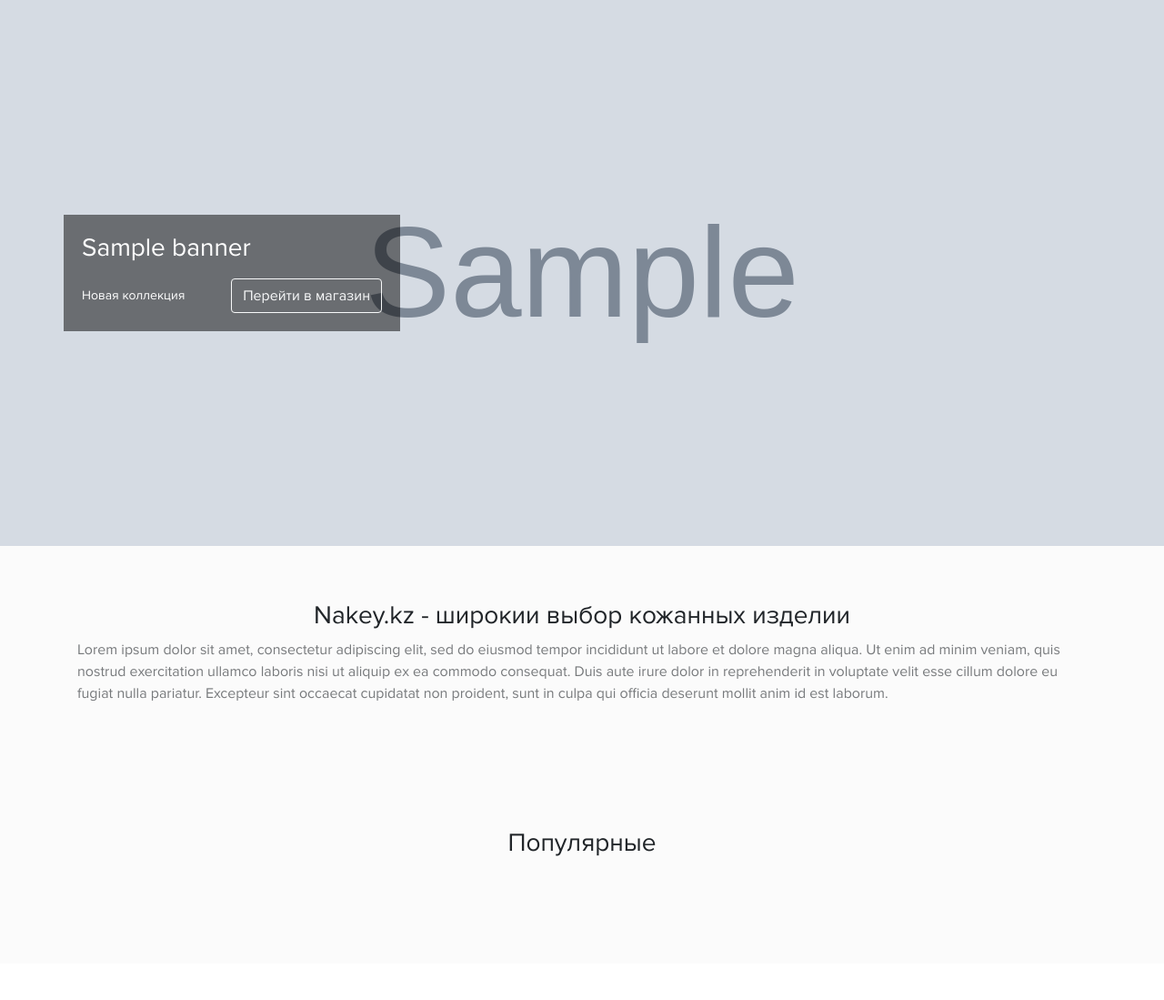
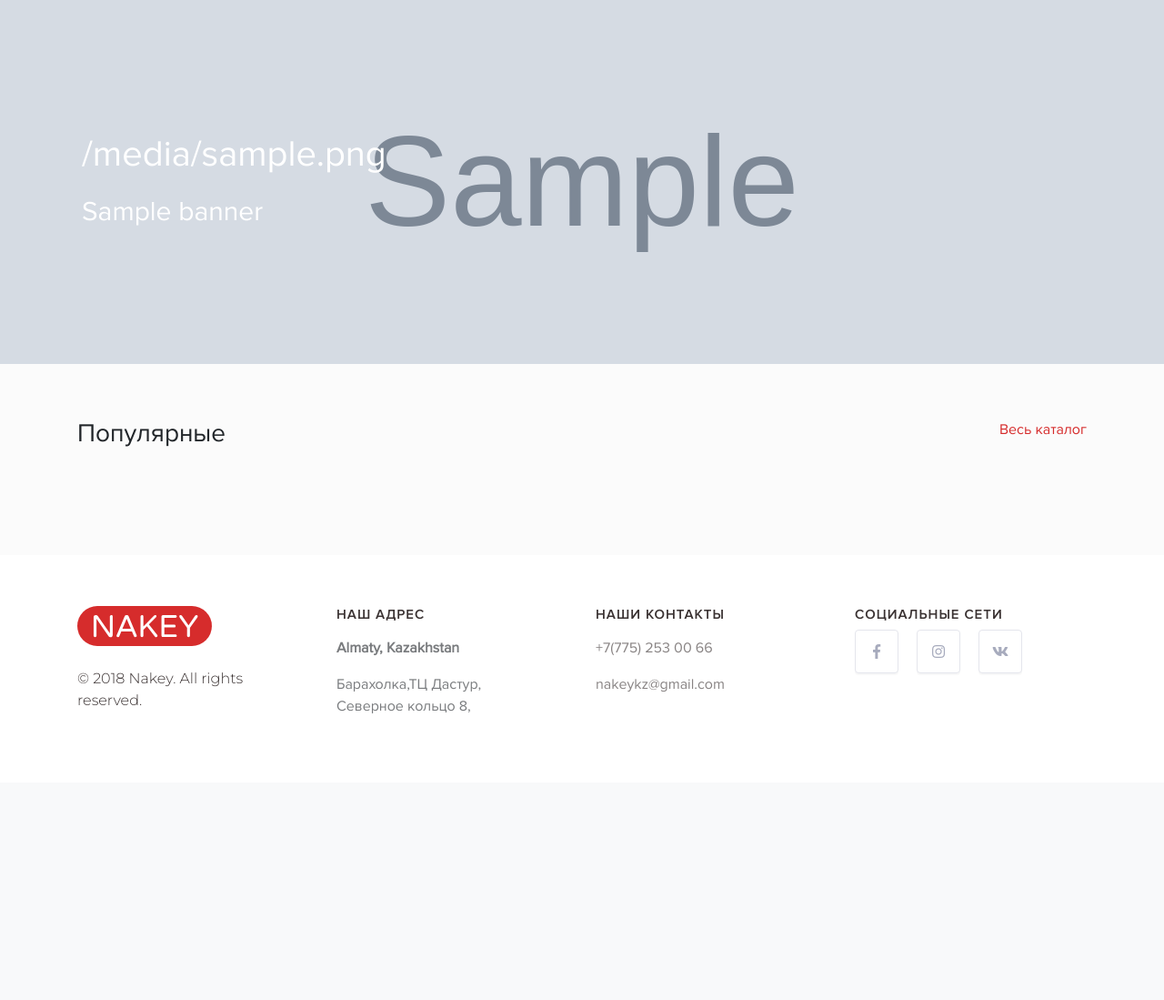
Before and after one commit to aibaq/nakey, a Django app: template nakey/templates/core/index.html in a window 1280 px wide. Shown: the part 75-1174 px from the top of the page at 91% size. After the commit the page ends 859 px from the top, so only its background shows below. Run offline with Django 3.2, Linux system fonts and the light colour scheme; the template is opened without the code that fills it: most values are stand-ins (such as "Sample title", 1, 10 or a date in 2020); grey boxes marked "Sample" are stand-in pictures; some libraries are stand-ins or nearby versions; some web fonts are replaced.

Commit message:
index page

```diff
--- a/nakey/static/css/base.css
+++ b/nakey/static/css/base.css
@@ -61,6 +61,9 @@ main.main{
 .color-red{
     color: #D62C2C;
 }
+a.color-red:hover{
+    color: #A41111;
+}
 .btn-nk{
     background: #D62C2C;
     border-radius: 0;
--- a/nakey/static/css/index.css
+++ b/nakey/static/css/index.css
@@ -34,15 +34,21 @@ section h3{
     border-radius: 50%;
 }
 .banner-item{
-    height: 600px;
+    height: 400px;
     background-position: center;
     background-repeat: no-repeat;
     background-size: cover;
 }
 .banner-text{
-    background-color: rgba(0,0,0,0.5);
+    /* background-color: rgba(0,0,0,0.5); */
     padding: 20px;
     color: #fff;
+}
+.banner-text h3{
+    font-size: 40px;
+}
+.banner-text small{
+    font-size: 30px;
 }
 /* popular: */
 #popular{
--- a/nakey/templates/core/index.html
+++ b/nakey/templates/core/index.html
@@ -21,11 +21,11 @@
     <div class="banner-item" style="background-image: url({{ banner.image.url }})">
         <div class="container h-100 d-flex align-items-center">
             <div class="row w-100">
-                <div class="col-12 col-lg-4 banner-text d-flex flex-column justify-content-center">
-                    <h3 class="mb-3">{{banner.name}}</h3>
+                <div class="col-12 banner-text d-flex flex-column justify-content-center">
+                    <h3 class="mb-3">{{banner}}</h3>
                     <div class="w-100 d-flex justify-content-between">
-                        <small class="d-flex align-items-center">Новая коллекция</small>
-                        <a href="/shop" class="btn btn-outline-light">Перейти в магазин</a>
+                        <small class="d-flex align-items-center">{{banner.subtitle}}</small>
+                        <!-- <a href="/shop" class="btn btn-outline-light">{{banner.button}}</a> -->
                     </div>
                 </div>
             </div>
@@ -34,14 +34,19 @@
     {% endfor %}
 </div>
 <div class="container">
-    <section id="about">
+    <!-- <section id="about">
         <h3>Nakey.kz - широкии выбор кожанных изделии</h3>
         <p>
             Lorem ipsum dolor sit amet, consectetur adipiscing elit, sed do eiusmod tempor incididunt ut labore et dolore magna aliqua. Ut enim ad minim veniam, quis nostrud exercitation ullamco laboris nisi ut aliquip ex ea commodo consequat. Duis aute irure dolor in reprehenderit in voluptate velit esse cillum dolore eu fugiat nulla pariatur. Excepteur sint occaecat cupidatat non proident, sunt in culpa qui officia deserunt mollit anim id est laborum.
         </p>
-    </section>
+    </section> -->
     <section id="popular">
-        <h3>Популярные</h3>
+        <div class="d-flex justify-content-between">
+            <h3>Популярные</h3>
+            <a href="/shop" class="color-red">
+                Весь каталог
+            </a>
+        </div>
         <div class="popular-list">
 
         </div>
```
Also changed, not shown: media/banner/cp1j6vzpdg75gxig65dl1ftyx.jpeg (added), media/banner/hwherb5felhlqx0ts2p6hzszc.jpeg (added), media/item/hu9yfkdthk56tk20mf0fyc1es.jpeg (added), media/item/i843bkapf1g22t18kw6psl4jh.jpeg (added), media/item/lcrd2qeyvkeuxw3sdrmh6x0un.jpeg (added).
